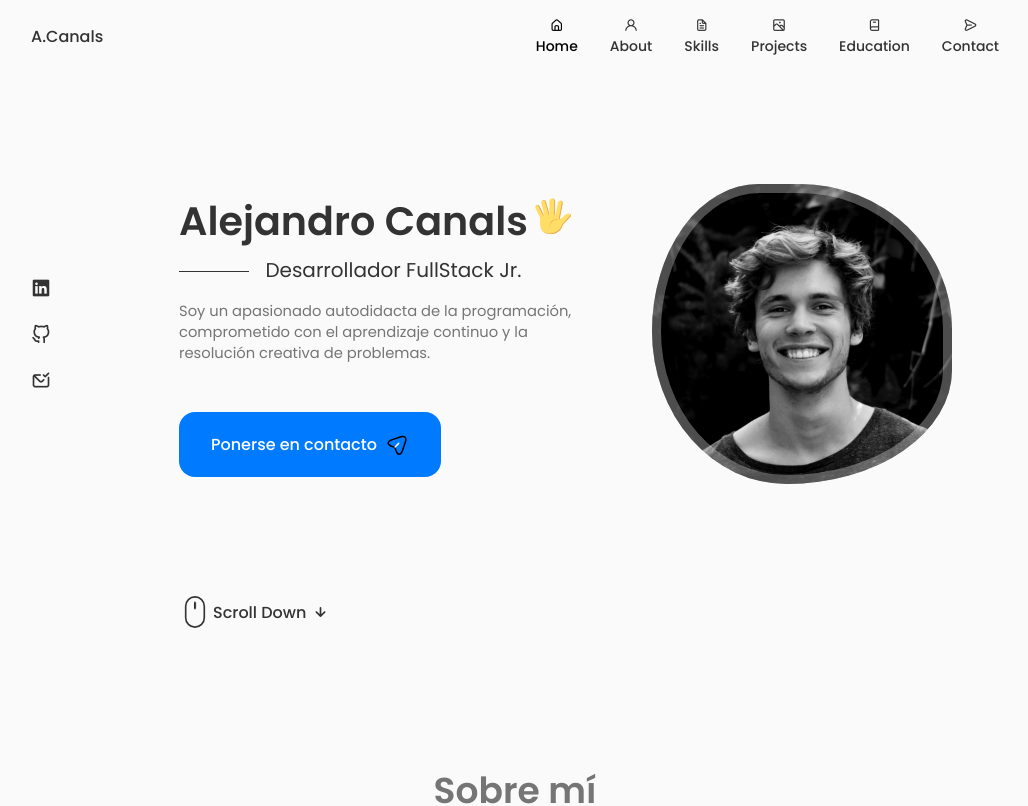
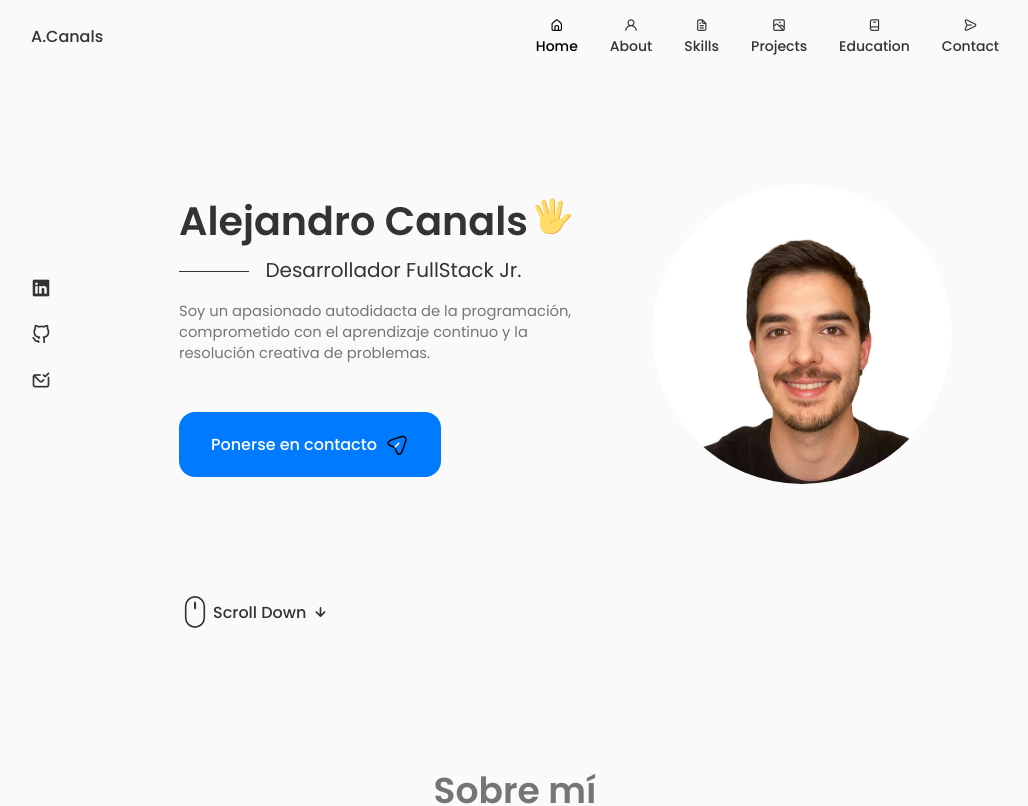
Before and after one commit to AlejandroCanals/PortFolio, a React (Vite) app in the folder Portfolio/: page / in a window 1280 px wide. Shown: the top 806 px of the page, without its empty margins (125-1153 px from the left). Built offline with nearby package versions, Linux system fonts and the light colour scheme.

Commit message:
imagen perfil

```diff
--- a/Portfolio/src/components/home/home.css
+++ b/Portfolio/src/components/home/home.css
@@ -64,16 +64,15 @@
 
 }
 .home__img{
-    background: url(../../assets/profile.jpg) ;
+    background: url(../../assets/profile.jpeg) ;
     background-repeat: no-repeat;
     background-position: center;
     background-size: cover;
-    box-shadow: inset 0 0 0 9px rgba(255, 255, 255, 0.3);
     order: 1;
     justify-self: center;
     width: 300px;
     height: 300px;
-    animation: profile_animate 8s ease-in-out infinite 1s;
+    border-radius: 10rem;
 
 
 }
```
Also changed, not shown: Portfolio/src/assets/profile.jpeg (added), Portfolio/src/assets/profile.jpg (deleted).
